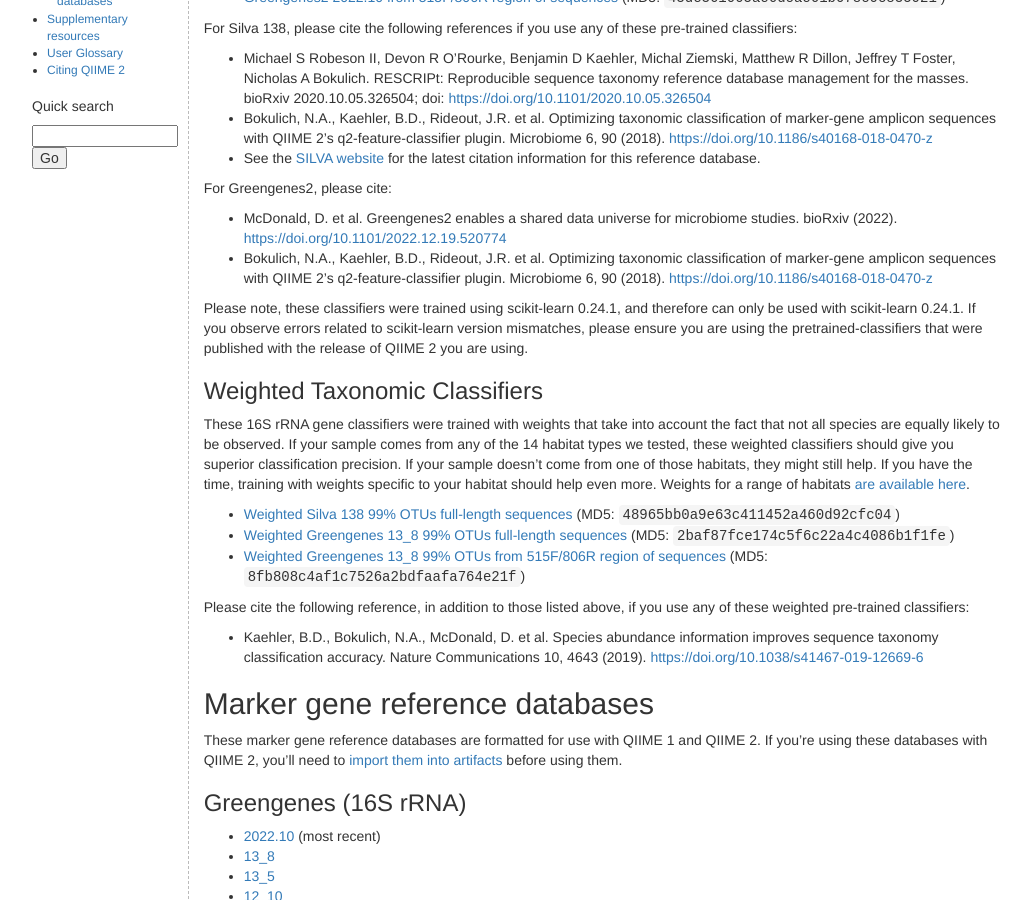
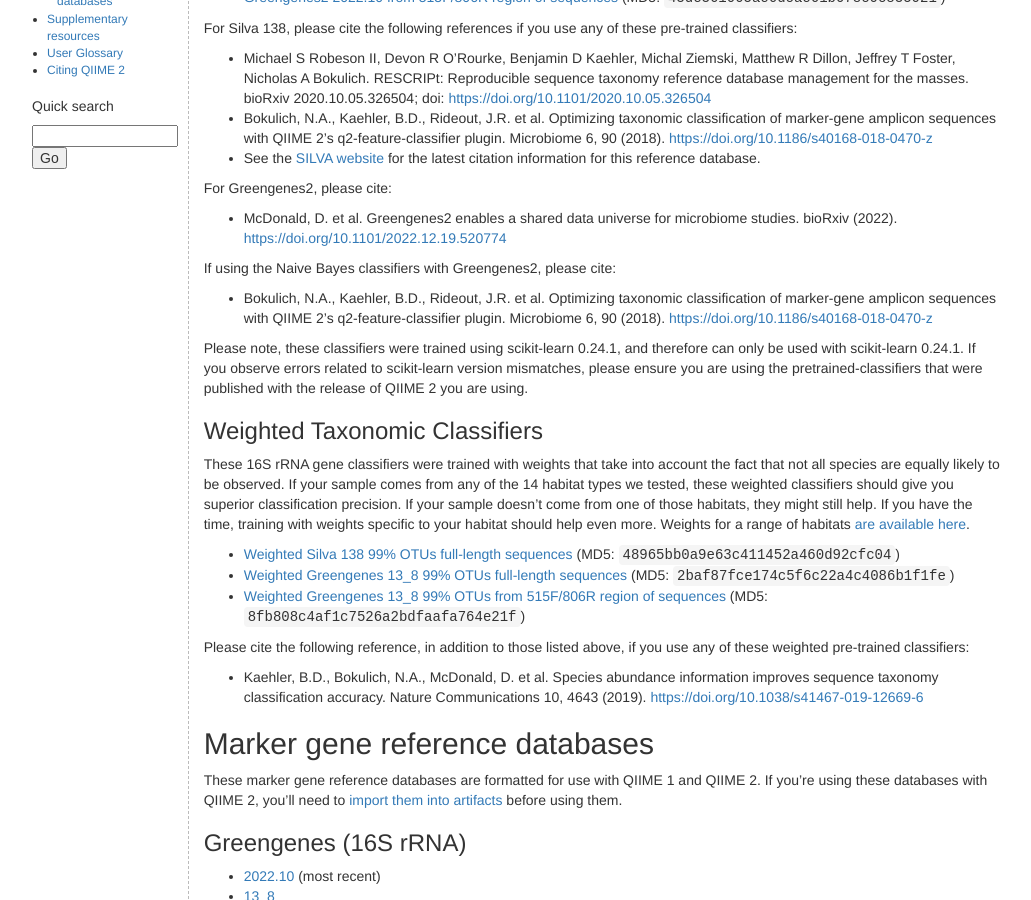
Before and after one commit to qiime2/docs, a Sphinx documentation site: the page built from source/data-resources.rst, in a window 1280 px wide and 900 px high, scrolled down 590 px. Shown: the whole window, without its empty margins (121-1152 px from the left). Built offline with Sphinx 7.4.7, drawn with Linux system fonts in a browser that asks for light colours; pages that are not in the unit, such as notebooks, are missing from menus; the version number could not be read and is left out.

Commit message:
DOC: update citation relationship for naive bayes classifiers and Greengenes2

```diff
--- a/source/data-resources.rst
+++ b/source/data-resources.rst
@@ -24,6 +24,9 @@
 For Greengenes2, please cite:
 
 - McDonald, D. et al. Greengenes2 enables a shared data universe for microbiome studies. bioRxiv (2022). https://doi.org/10.1101/2022.12.19.520774
+
+If using the Naive Bayes classifiers with Greengenes2, please cite:
+
 - Bokulich, N.A., Kaehler, B.D., Rideout, J.R. et al. Optimizing taxonomic classification of marker-gene amplicon sequences with QIIME 2’s q2-feature-classifier plugin. Microbiome 6, 90 (2018). https://doi.org/10.1186/s40168-018-0470-z
 
 Please note, these classifiers were trained using scikit-learn 0.24.1, and therefore can only be used with scikit-learn 0.24.1. If you observe errors related to scikit-learn version mismatches, please ensure you are using the pretrained-classifiers that were published with the release of QIIME 2 you are using.
```
